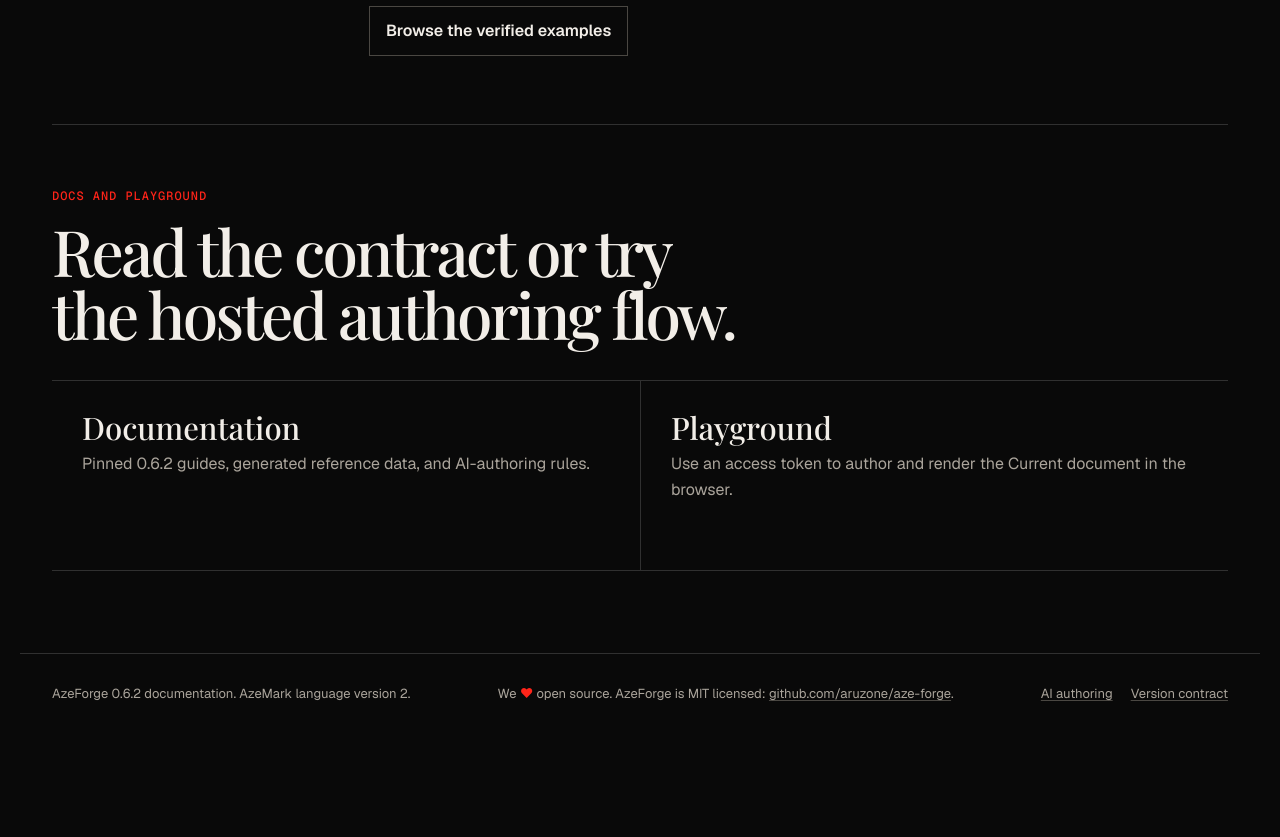
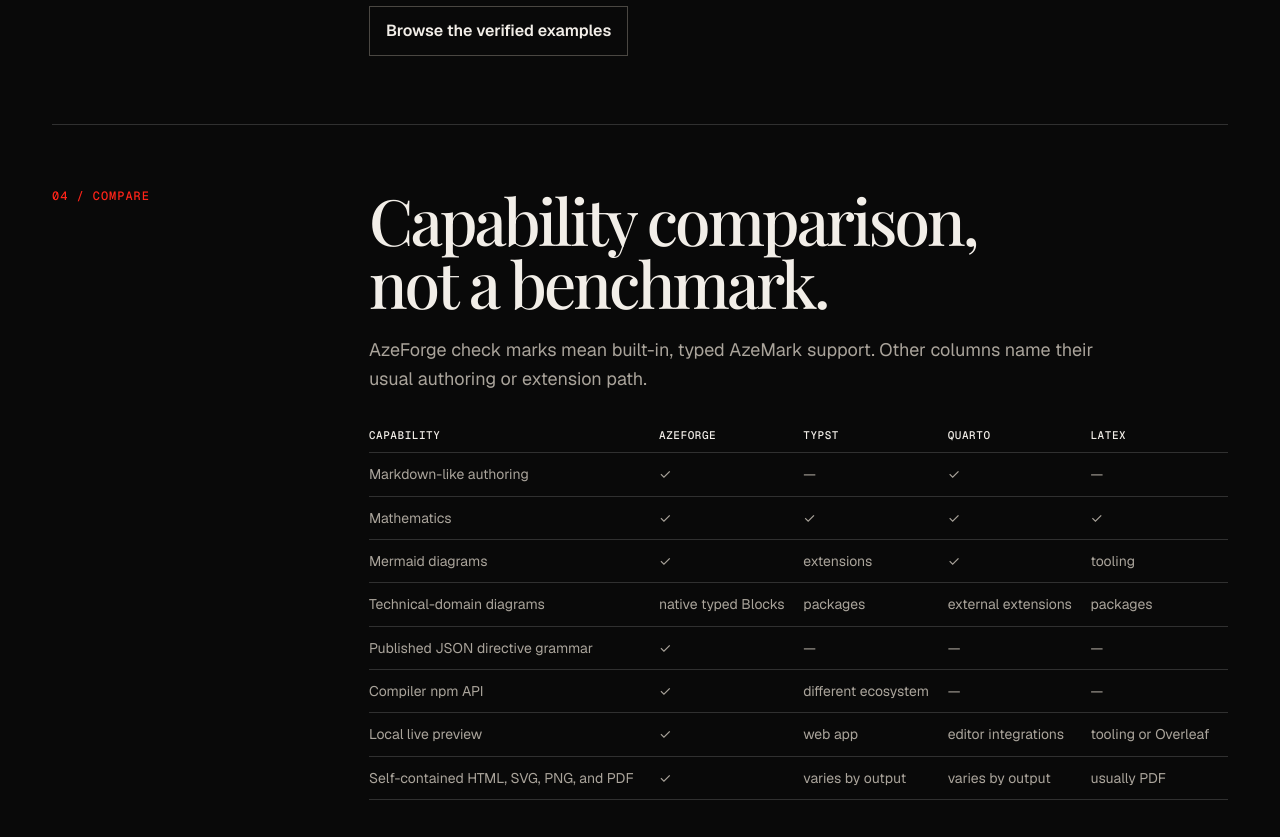
Before and after one commit to aruzone/aze-forge-web, a website: page public/index.html in a window 1280 px wide. Shown: the part 3600-4437 px from the top of the page. Before the commit the page ends 4347 px from the top, so only its background shows below. Drawn offline with Linux system fonts and the light colour scheme.

Commit message:
feat: add compiler comparison table to homepage

```diff
--- a/public/index.html
+++ b/public/index.html
@@ -82,6 +82,20 @@
   <figure class="source-figure"><figcaption><span>variance.aze.md · rendered Document preview</span><span>Document preview</span></figcaption><div class="rendered-sample" role="img" aria-label="Rendered sample variance equation: sigma squared equals one over n times the sum from i equals 1 to n of x sub i minus mu, squared"><p class="rendered-sample-title">Sample variance</p><p class="rendered-sample-prose">Spread of a sample around its mean.</p><p class="rendered-sample-equation"><span class="rendered-sample-math" aria-hidden="true">σ<sup>2</sup> = <span class="frac"><span>1</span><span>n</span></span> ∑<sub>i = 1</sub><sup>n</sup> (x<sub>i</sub> − μ)<sup>2</sup></span><span class="rendered-sample-number">(1)</span></p></div></figure>
   <a class="button" href="/docs/0.6.2/examples/">Browse the verified examples</a></div>
 </section>
+<section class="proof-section" id="compare">
+  <p class="proof-index">04 / Compare</p>
+  <div><h2>Capability comparison, not a benchmark.</h2><p class="proof-copy">AzeForge check marks mean built-in, typed AzeMark support. Other columns name their usual authoring or extension path.</p>
+  <div class="reference-table-wrap"><table class="reference-table"><thead><tr><th>Capability</th><th>AzeForge</th><th>Typst</th><th>Quarto</th><th>LaTeX</th></tr></thead><tbody>
+<tr><td>Markdown-like authoring</td><td>✓</td><td>—</td><td>✓</td><td>—</td></tr>
+<tr><td>Mathematics</td><td>✓</td><td>✓</td><td>✓</td><td>✓</td></tr>
+<tr><td>Mermaid diagrams</td><td>✓</td><td>extensions</td><td>✓</td><td>tooling</td></tr>
+<tr><td>Technical-domain diagrams</td><td>native typed Blocks</td><td>packages</td><td>external extensions</td><td>packages</td></tr>
+<tr><td>Published JSON directive grammar</td><td>✓</td><td>—</td><td>—</td><td>—</td></tr>
+<tr><td>Compiler npm API</td><td>✓</td><td>different ecosystem</td><td>—</td><td>—</td></tr>
+<tr><td>Local live preview</td><td>✓</td><td>web app</td><td>editor integrations</td><td>tooling or Overleaf</td></tr>
+<tr><td>Self-contained HTML, SVG, PNG, and PDF</td><td>✓</td><td>varies by output</td><td>varies by output</td><td>usually PDF</td></tr>
+  </tbody></table></div></div>
+</section>
 <section class="home-continue">
   <p class="eyebrow">Docs and Playground</p>
   <h2>Read the contract or try the hosted authoring flow.</h2>
```
Also changed, not shown: scripts/public-site.mjs (+14 -0 lines), test/service-http.test.mjs (+3 -1 lines).
